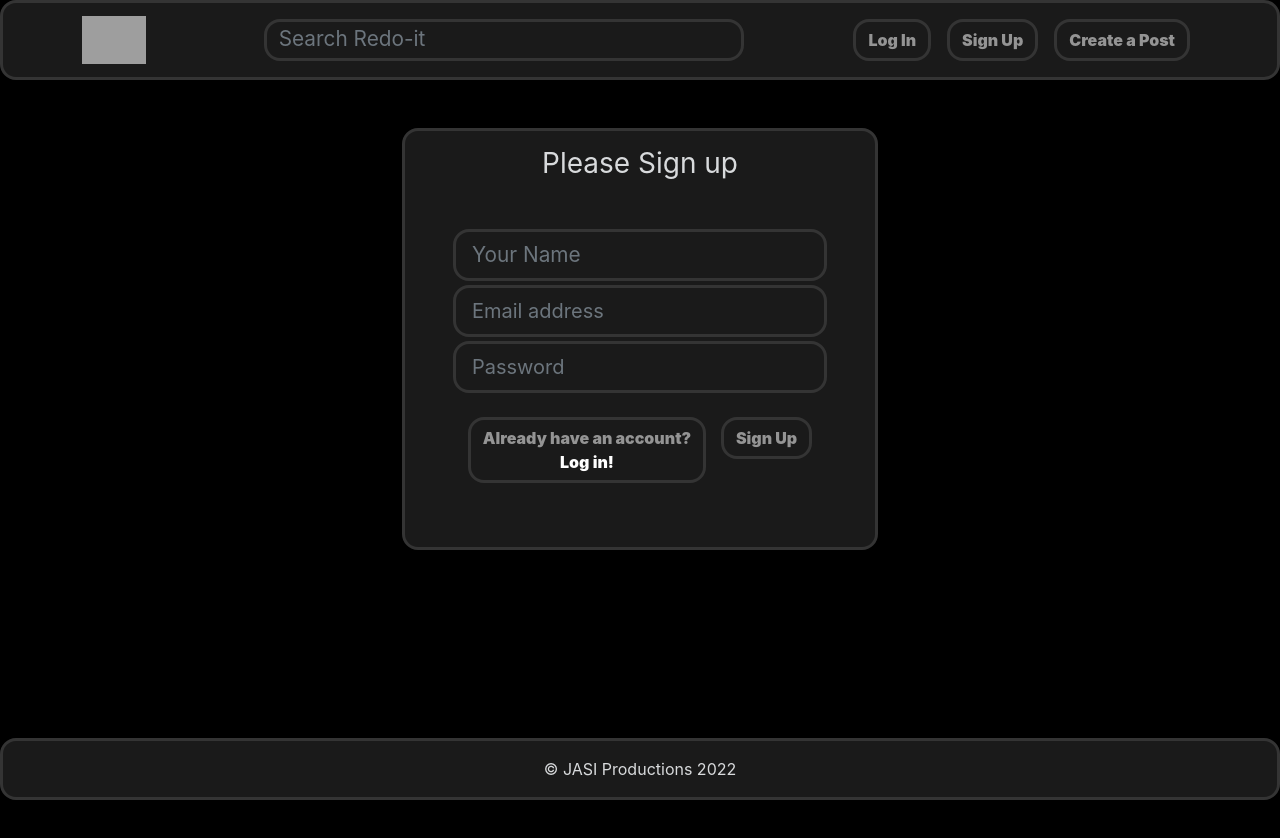
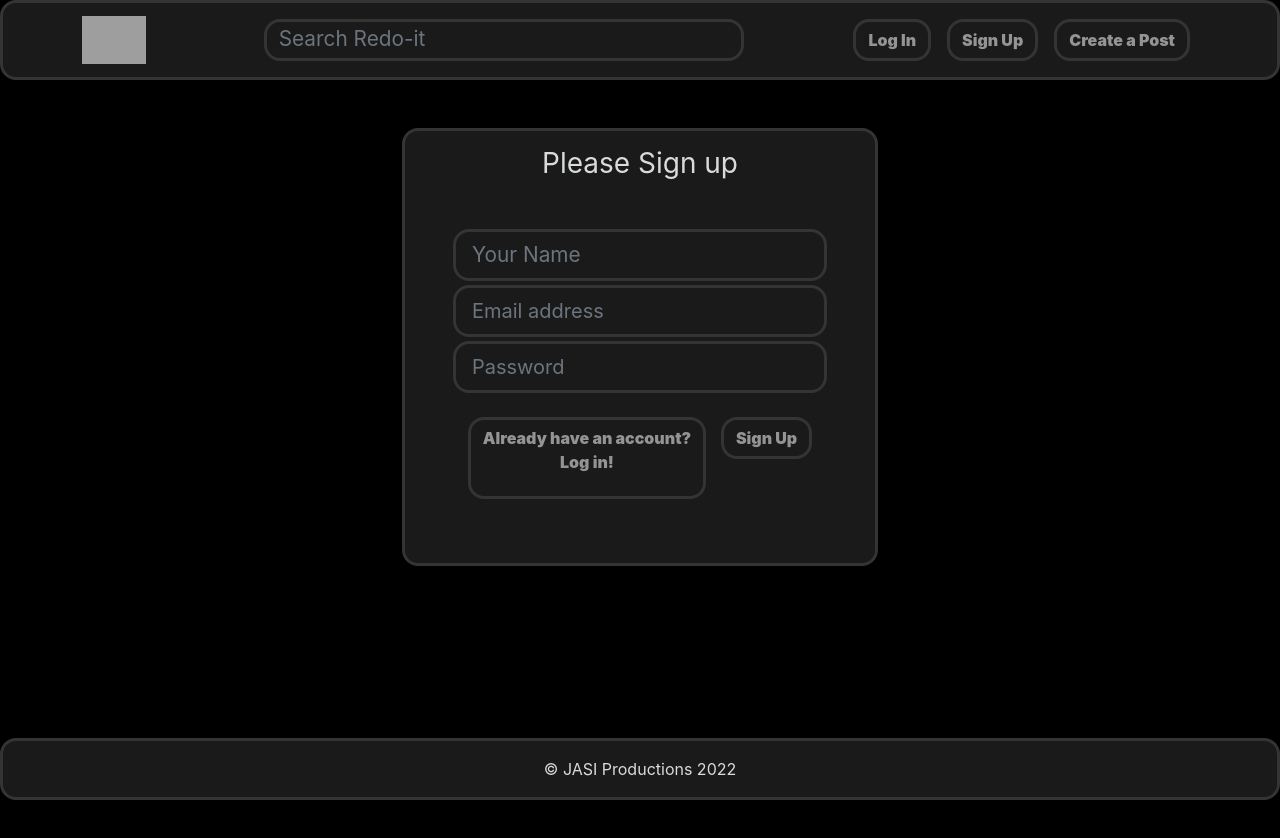
Before and after one commit to re-do-it/front-end-repository, a React (Create React App) app: page /signup in a window 1280 px wide. Shown: the top 838 px of the page. Built offline with nearby package versions, Linux system fonts and the light colour scheme; grey boxes are pictures that could not be loaded.

Commit message:
Fix logo styling when signed in, fix routes for login and signup.

```diff
--- a/src/Components/Header/NavbarSignedIn.js
+++ b/src/Components/Header/NavbarSignedIn.js
@@ -44,12 +44,14 @@ function NavbarSignedIn({ setInputQuery, setLoggedIn }) {
 			<Navbar className='form'>
 				<Container>
 					<Navbar.Brand>
+						<div className='logo-container'>
 						<img
 							className='logo'
 							src={require('../../images/saturn.png')}
 							alt='saturn-logo'
 							onClick={logoButton}
 						/>
+						</div>
 					</Navbar.Brand>
 					<Form>
 						<Form.Control
@@ -66,7 +68,6 @@ function NavbarSignedIn({ setInputQuery, setLoggedIn }) {
 								<Dropdown.Toggle className='btn'>User</Dropdown.Toggle>
 
 								<Dropdown.Menu>
-									<Dropdown.Item onClick={myProfile}>My profile</Dropdown.Item>
 									<Dropdown.Item onClick={logInState}>Sign out</Dropdown.Item>
 								</Dropdown.Menu>
 							</Dropdown>
--- a/src/Components/Main/LoginPage.js
+++ b/src/Components/Main/LoginPage.js
@@ -19,11 +19,11 @@ function LoginPage({ setLoggedIn }) {
 		setFormState({ ...formState, [event.target.id]: event.target.value });
 	}
 
-	function handleSubmit(event) {
+	function handleSignUp(event) {
 		event.preventDefault();
-		console.log('you clicked me');
-		// setFormState(initialFormState);
+		navigate('/signup')
 	}
+
 	const handleLogIn = async (event) => {
 		event.preventDefault();
 		try {
@@ -79,11 +79,11 @@ function LoginPage({ setLoggedIn }) {
 				</Form.Group>
 				<div className='button-box'>
 					<div className='d-grid mb-5 signup button'>
-						<button className='btn' type='button'>
+						<button className='btn' type='button' onClick={handleSignUp}>
 							<p className='signup-text'>Don't have an account?</p>
-							<a href='' className='signup-text'>
+							<p>
 								Sign up!
-							</a>
+							</p>
 						</button>
 					</div>
 					<div className='d-grid mb-5 signin button'>
--- a/src/Components/Main/SignupPage.js
+++ b/src/Components/Main/SignupPage.js
@@ -18,6 +18,11 @@ function SignupPage(props) {
 
 	function handleChange(event) {
 		setFormState({ ...formState, [event.target.id]: event.target.value });
+	}
+
+	function handleLogIn(event) {
+		event.preventDefault();
+		navigate('/login')
 	}
 
 	const handleSubmit = async (event) => {
@@ -82,11 +87,11 @@ function SignupPage(props) {
 
 				<div className='button-box'>
 					<div className='d-grid mb-5 signup button '>
-						<button className='btn' type='button'>
+						<button className='btn' type='button' onClick={handleLogIn}>
 							<p className='signup-text'>Already have an account?</p>
-							<a href='' className='signup-text'>
+							<p>
 								Log in!
-							</a>
+							</p>
 						</button>
 					</div>
 					<div className='d-grid mb-5 signin button'>
```
